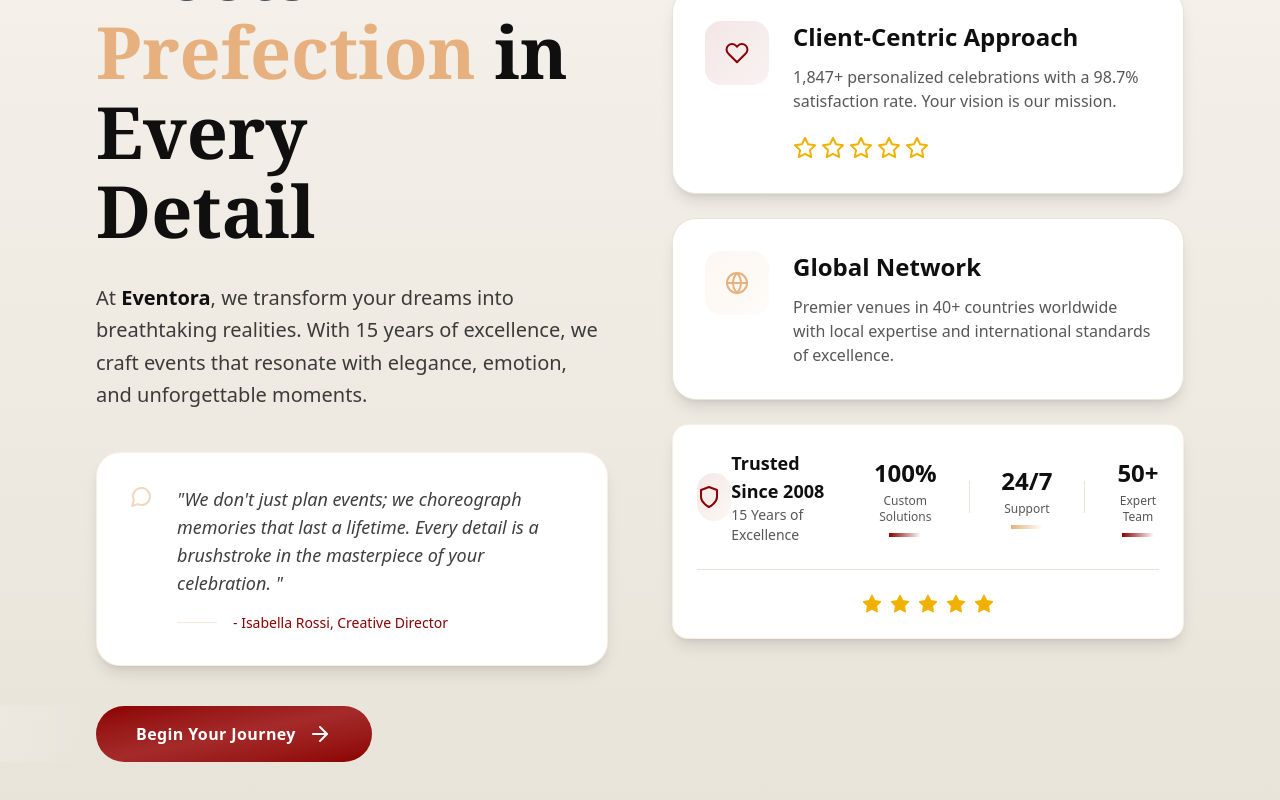
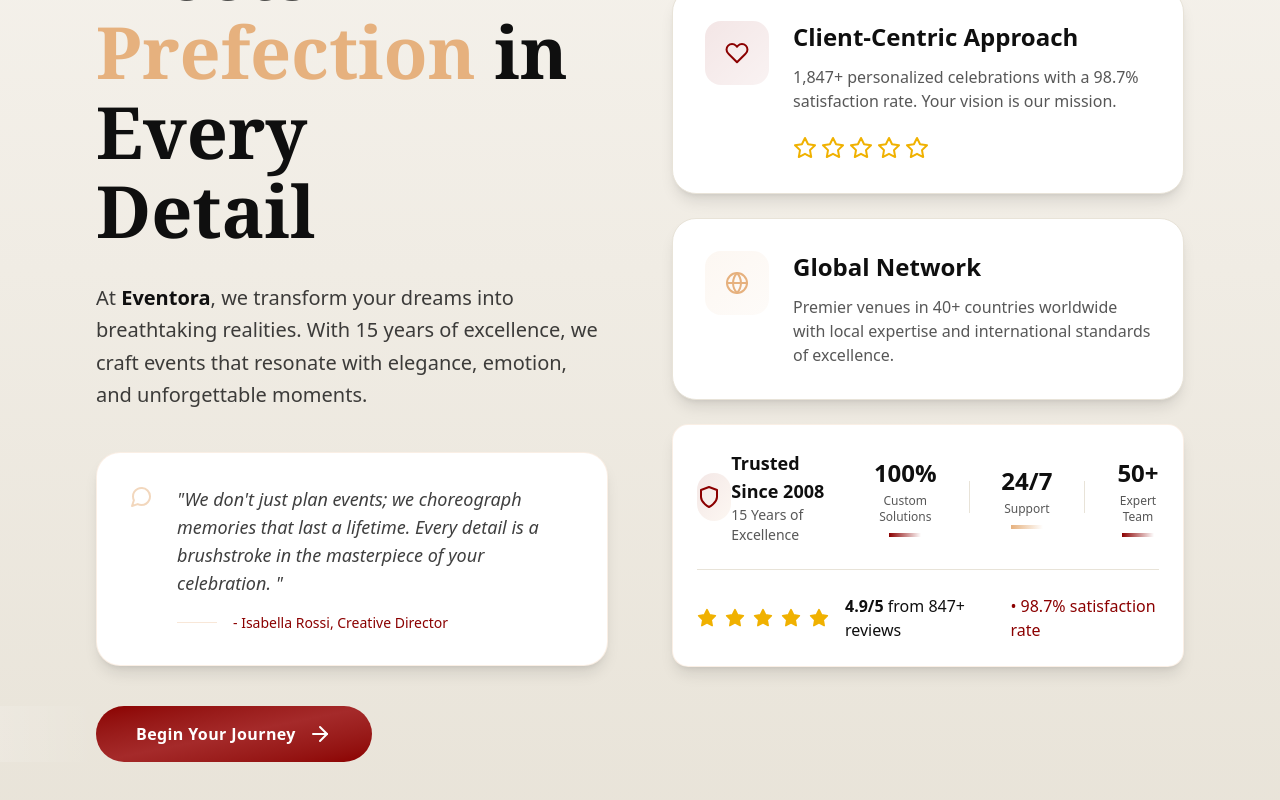
Before and after one commit to yashodha-gunawardana/RAD-coursework-FE, a React (Vite) app: page / in a window 1280 px wide. Shown: the part 1114-1914 px from the top of the page. Built offline with nearby package versions, Linux system fonts and the light colour scheme.

Commit message:
satisfaction rate in red

```diff
--- a/src/pages/LandingPage.tsx
+++ b/src/pages/LandingPage.tsx
@@ -515,6 +515,14 @@ export default function LandingPage() {
                                                 <Star key={i} className="w-5 h-5 text-yellow-500 fill-current" />
                                             ))}
                                         </div>
+
+                                        <div className="text-[#0F0F0F]">
+                                            <span className="font-bold">4.9/5</span> from 847+ reviews
+                                        </div>
+
+                                        <div className="text-[#8B0000] font-medium">
+                                            • 98.7% satisfaction rate
+                                        </div>
                                     </div>
                                 </div>
                             </div>
```
